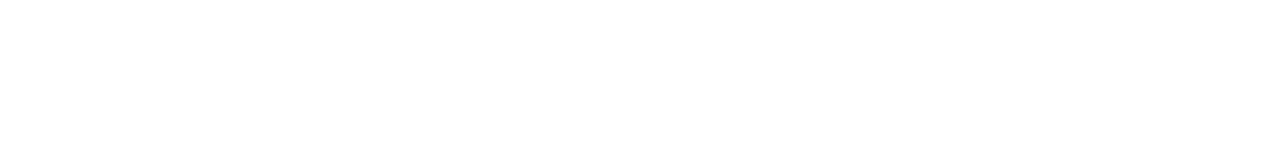
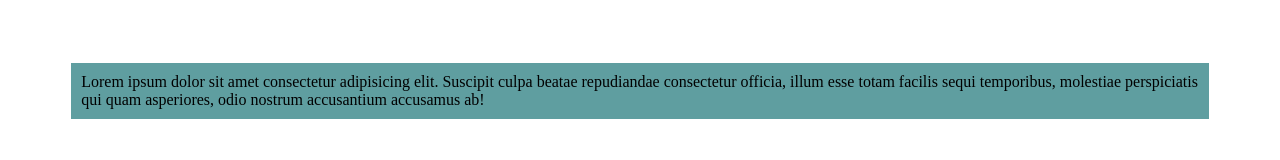
Before and after one commit to Samir-Sadaf25/my-simple-website, a plain HTML site: page index.html in a window 1280 px wide. Drawn offline with Linux system fonts and the light colour scheme.

Commit message:
added the first css file

```diff
--- /dev/null
+++ b/css/styles.css
@@ -0,0 +1,7 @@
+div{
+    background-color: cadetblue;
+    margin: 5%;
+    border: 10%;
+    padding: 10px;
+
+}
--- a/index.html
+++ b/index.html
@@ -4,8 +4,11 @@
     <meta charset="UTF-8">
     <meta name="viewport" content="width=device-width, initial-scale=1.0">
     <title>git repo practice</title>
+    <link rel="stylesheet" href="css/styles.css">
 </head>
 <body>
-
+    <div>
+        Lorem ipsum dolor sit amet consectetur adipisicing elit. Suscipit culpa beatae repudiandae consectetur officia, illum esse totam facilis sequi temporibus, molestiae perspiciatis qui quam asperiores, odio nostrum accusantium accusamus ab!
+    </div>
 </body>
 </html>
```
